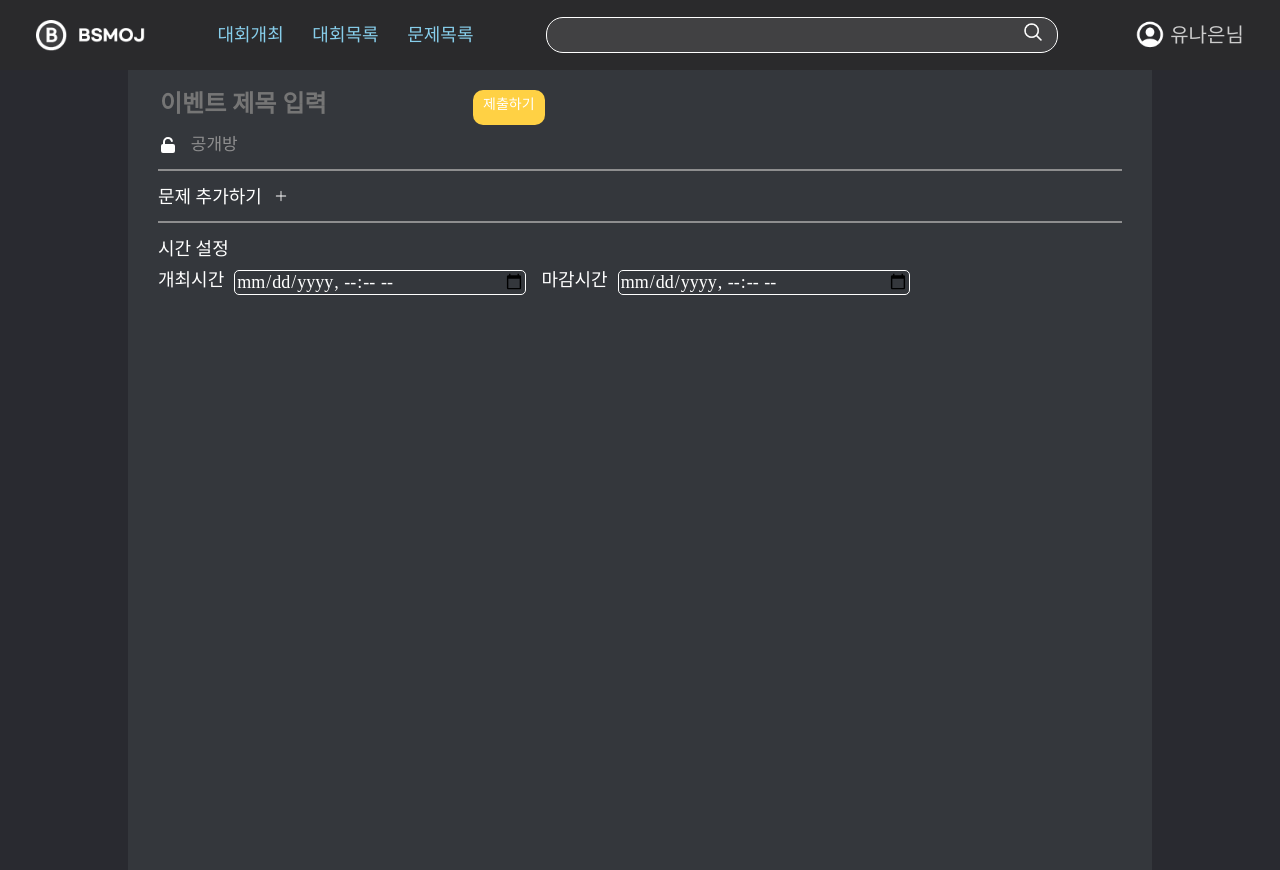
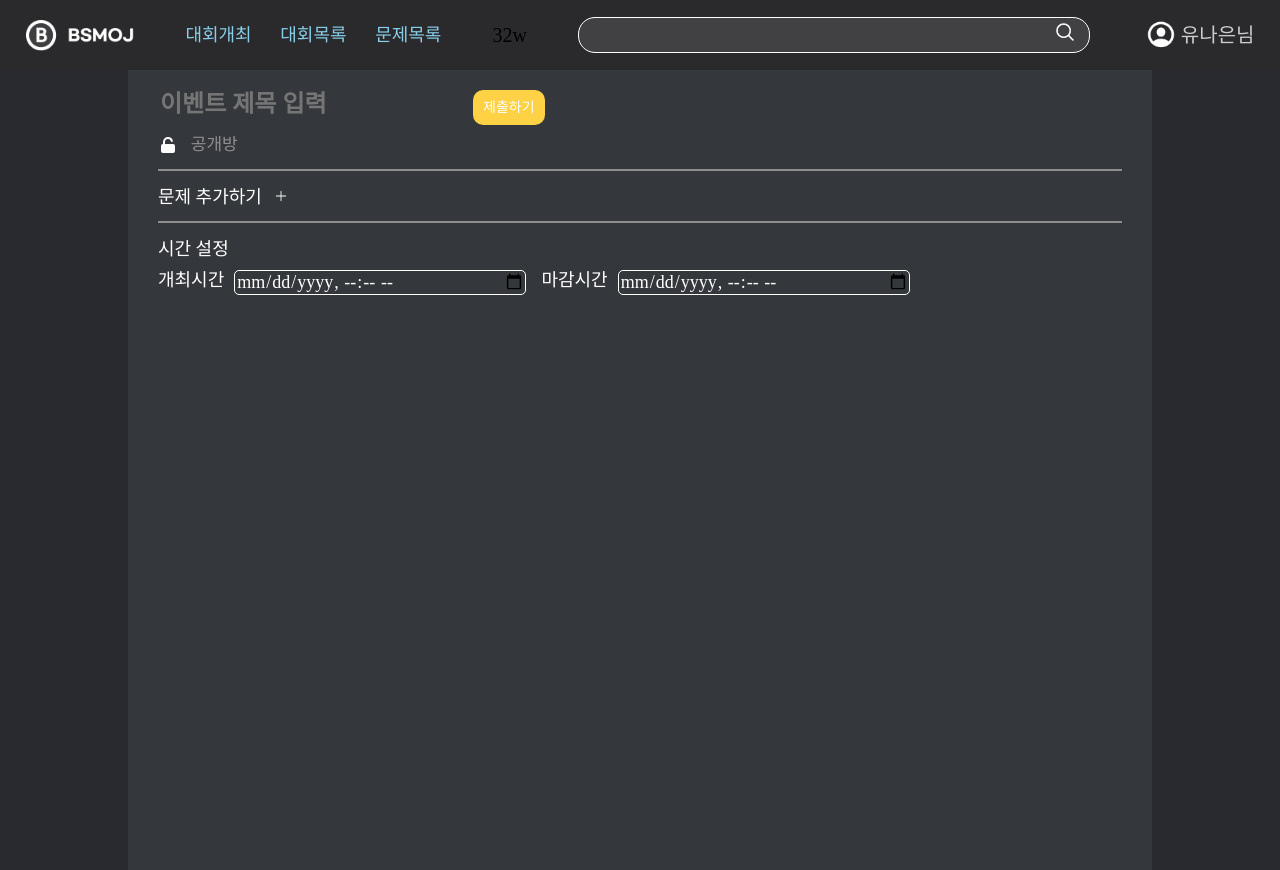
Before and after one commit to yunaeun/OJ-Front-ASSEMBLE, a Next.js app: page /hold in a window 1280 px wide. Built offline with nearby package versions, Linux system fonts and the light colour scheme; a web font is replaced by a local one.

Commit message:
ADD :: 테스트

```diff
--- a/components/header/header.tsx
+++ b/components/header/header.tsx
@@ -12,7 +12,7 @@ const Header: NextPage = () => {
         <Link href="/hold">대회개최</Link>
         <Link href="/contest">대회목록</Link>
         <Link href="/">문제목록</Link>
-      </S.Nav>
+      </S.Nav>32w
       <S.Search />
       <div
         style={{
--- a/pages/hold/style.ts
+++ b/pages/hold/style.ts
@@ -71,7 +71,7 @@ export const Submit = styled.button`
   background-color: #ffd144;
   height: 35px;
   font-size: 14px;
-  line-height: 10px;
+  line-height: 15px;
   border-radius: 10px;
   padding: 10px;
   color: white;
```
